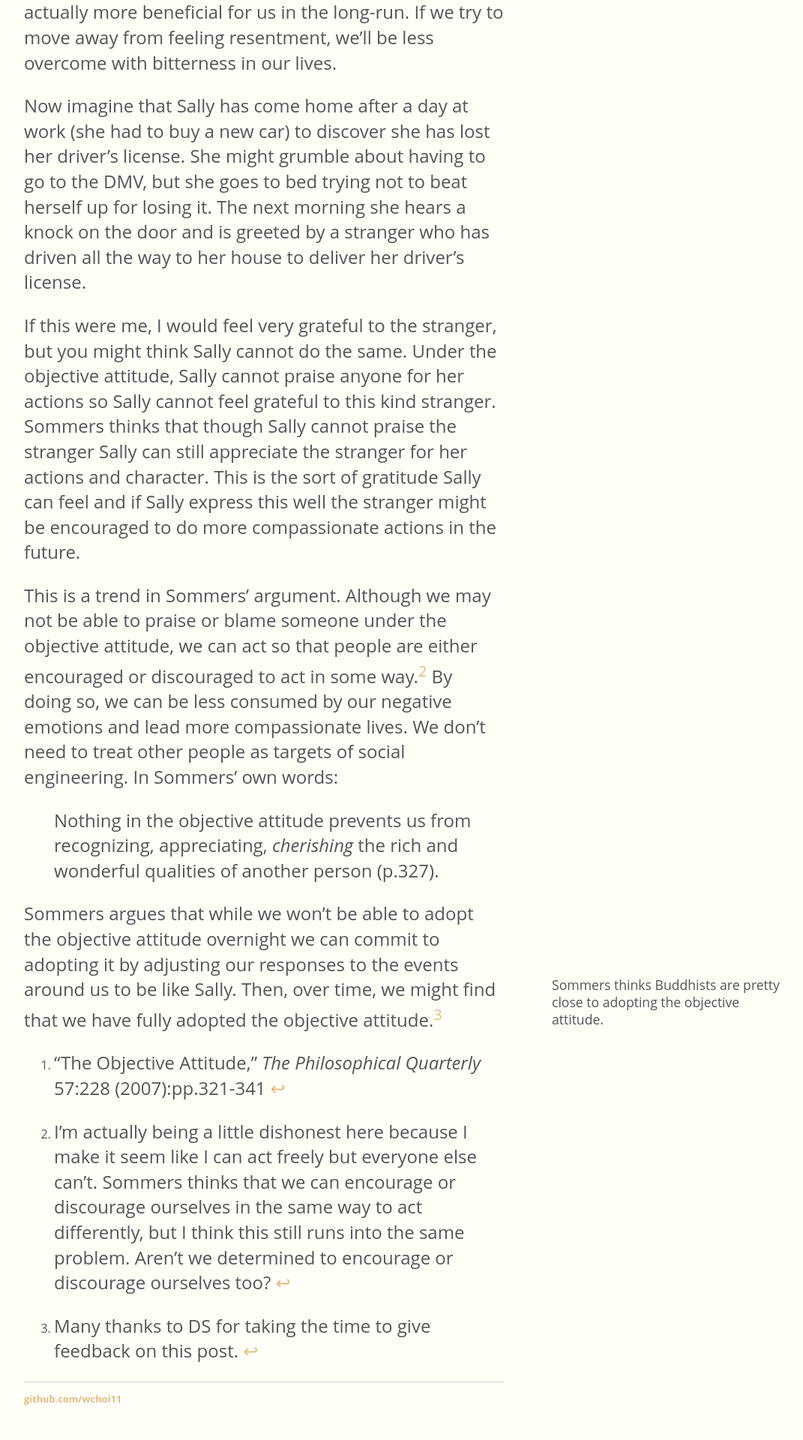
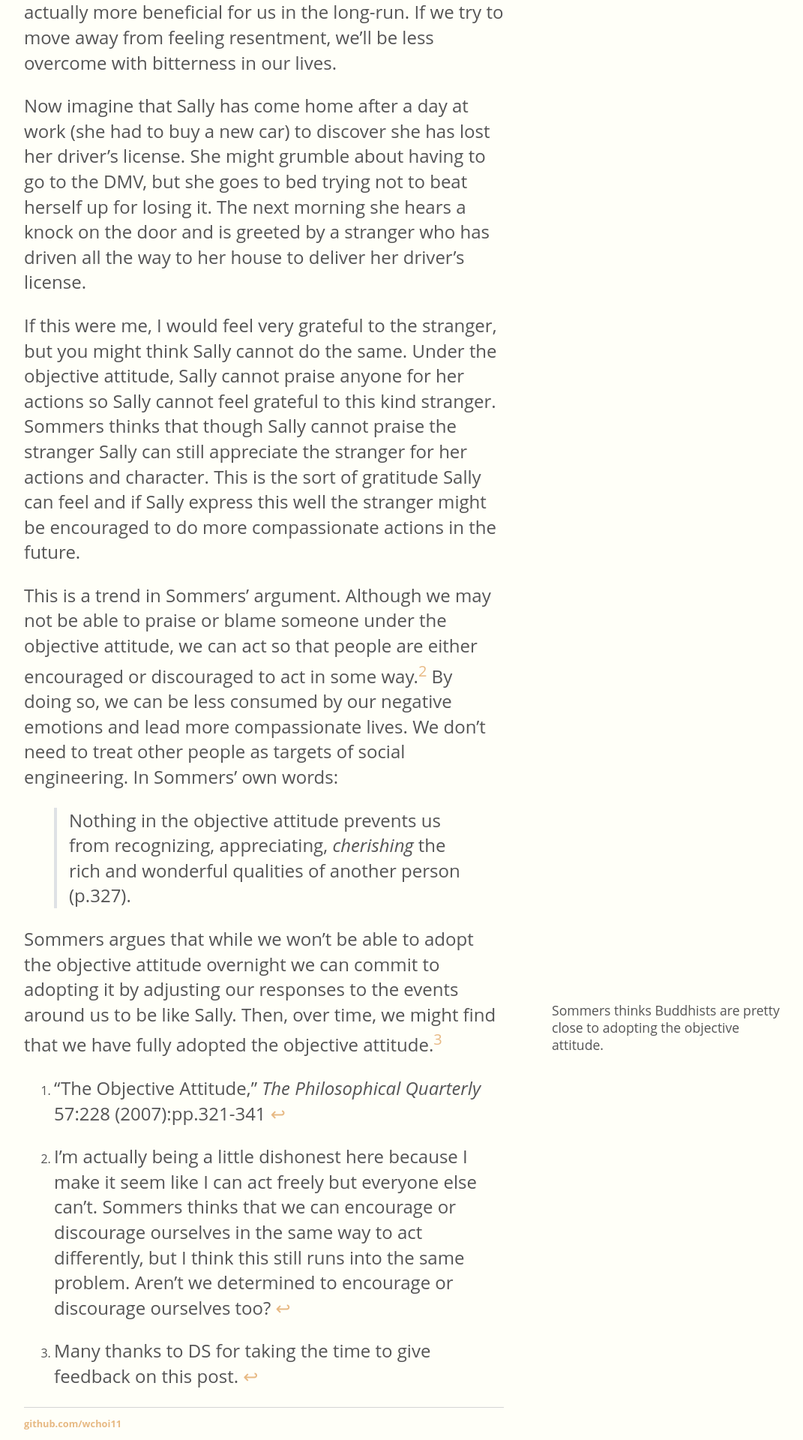
Before and after one commit to wchoi11/notchmess, a Jekyll site: the page built from _posts/2019-08-11-objective-attitude.md, in a window 1280 px wide. Shown: the part 4280-6200 px from the top of the page at 75% size, without its empty margins (128-1199 px from the left). Built offline with Jekyll 4.4.1, drawn with Linux system fonts in a browser that asks for light colours; before the commit the page ends 6167 px from its top, so only the background shows below that.

Commit message:
Add blockquote css

```diff
--- a/css/main.css
+++ b/css/main.css
@@ -18,6 +18,12 @@ a:hover {
 
 .argument li {
     color: #555;
+}
+
+blockquote {
+    border-left: .25em solid #dfe2e5;
+    color: #6a737d;
+    padding: 0 1em;
 }
 
 body {
```
